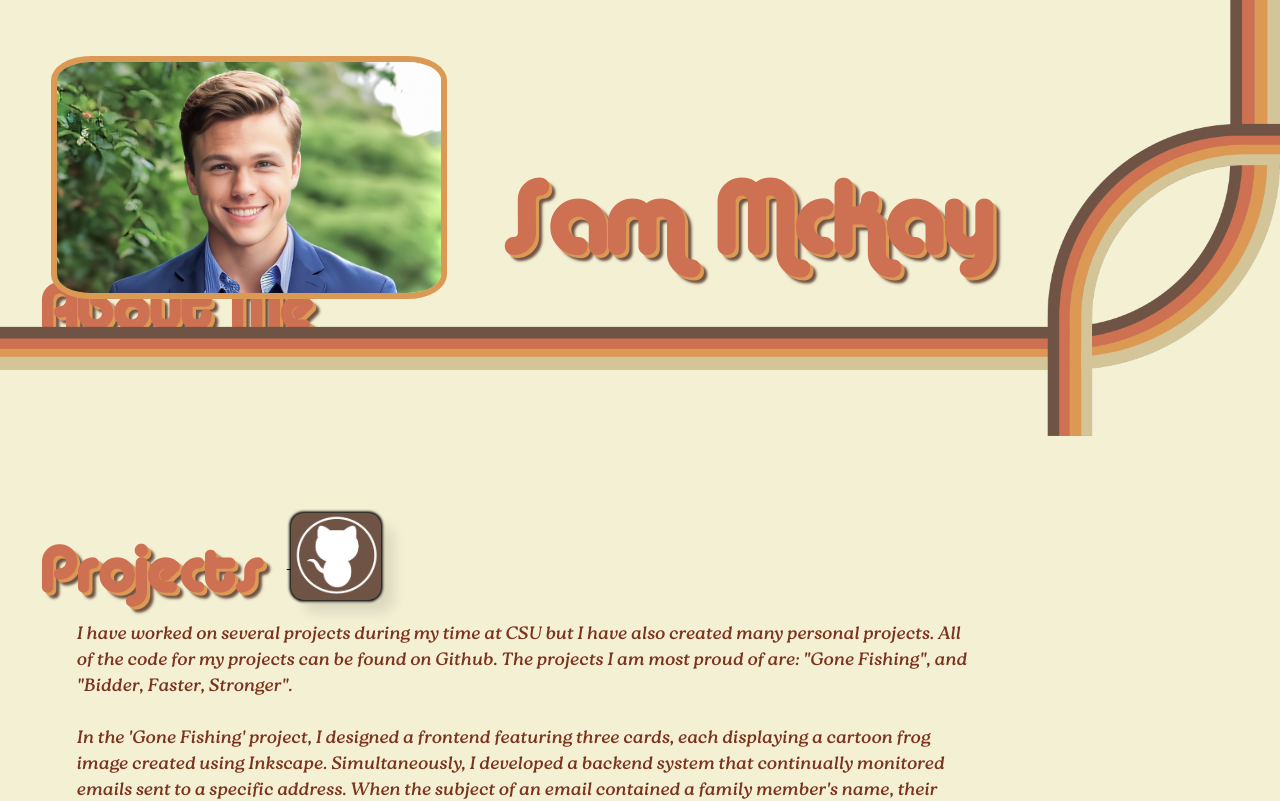
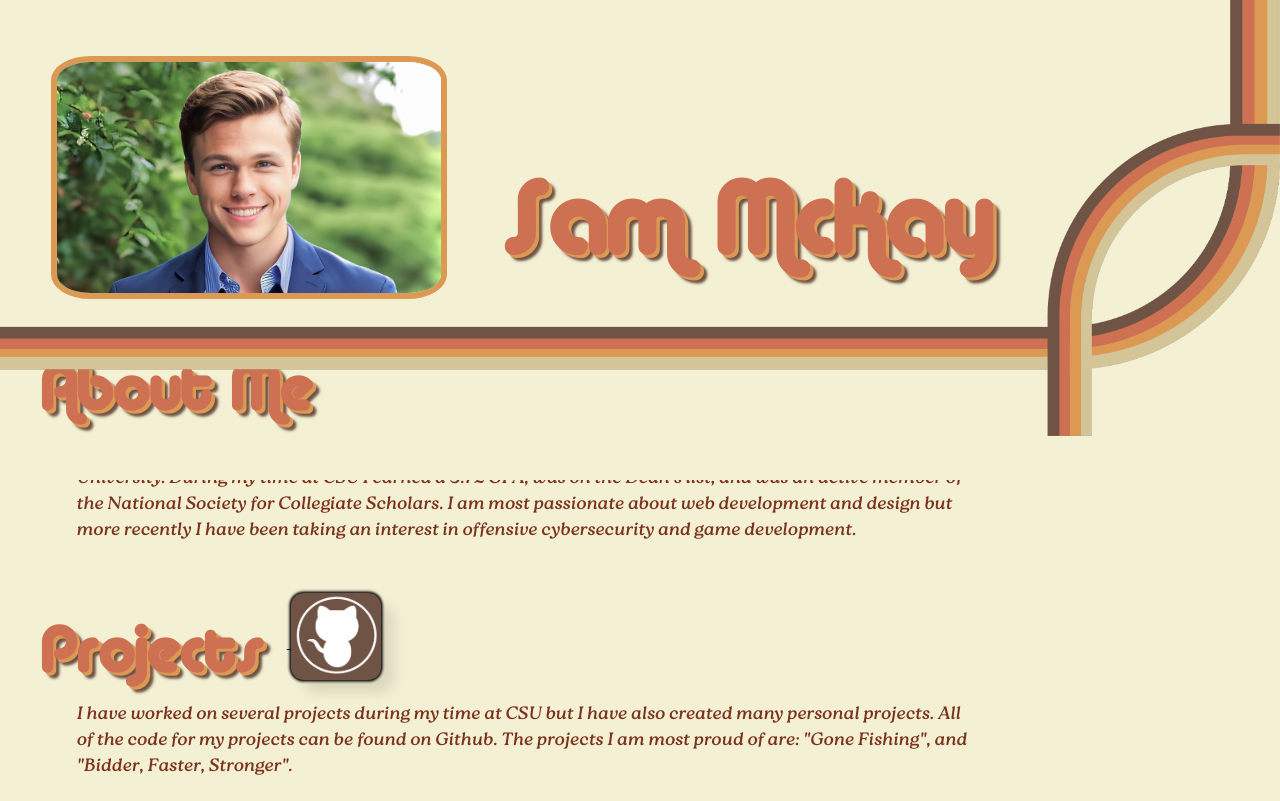
Before and after one commit to Retrope13/Personal-Website, a React (Create React App) app: page / in a window 1280 px wide. Shown: the top 801 px of the page. Built offline with nearby package versions, Linux system fonts and the light colour scheme.

Commit message:
There's a lot here but only one command. I'm working on setting up firebase again.

```diff
--- a/src/Home.css
+++ b/src/Home.css
@@ -64,7 +64,7 @@
 }
 
 section {
-  margin-top: 30vh;
+  margin-top: 40vh;
   margin-left: 3vw;
   width: 70%;
   position: center;
--- a/src/Home.tsx
+++ b/src/Home.tsx
@@ -6,7 +6,6 @@ import footerImg from './assets/imgs/footerImg.png'
 import github from './assets/imgs/github.png'
 import LinkedIn from './assets/imgs/LinkedIn.png';
 import email from './assets/imgs/email.png';
-import ResumeIcon from './assets/imgs/Resume.png';
 import Resume from './assets/imgs/Resume.pdf';
 import Download from './assets/imgs/Download.png';
 
@@ -194,7 +193,7 @@ function Home() {
 
           <StyledH2>Resume</StyledH2> <a href={Resume} rel="noreferrer noopener" target="_blank">  <Icon alt="A download icon with an arrow pointing downward into a shallow receptical. It is in a white, minimalistic style with a brown background." style={resumeIcon} src={Download}/> </a>
           <Content>
-            <iframe src={Resume}></iframe>
+            <iframe title='resume viewer' src={Resume}></iframe>
           </Content>
 
         <img id="footerImg" alt='A stylistic rounded line that curves downward and to the right off of the screen. The lines are brown, burnt orange, light orange, and a gray cream. ' src={footerImg}/>
--- a/tsconfig.json
+++ b/tsconfig.json
@@ -21,6 +21,7 @@
     "jsx": "react-jsx"
   },
   "include": [
-    "src"
-  ]
+    "src/**/*.ts", "src/**/*.tsx", "src/**/*.d.ts"
+  ],
+  "exclude": ["node_modules, build, scripts"],
 }
```
Also changed, not shown: firebase.ts (+7 -2 lines), firebase.json, 27 other files (tests, documents, lock files or other folders).
